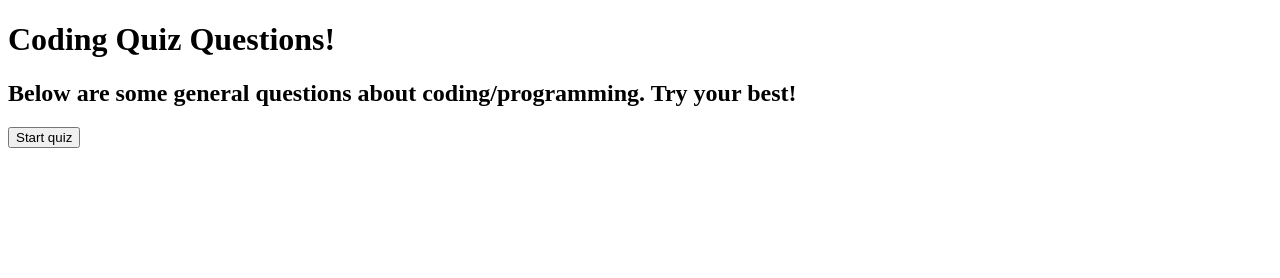
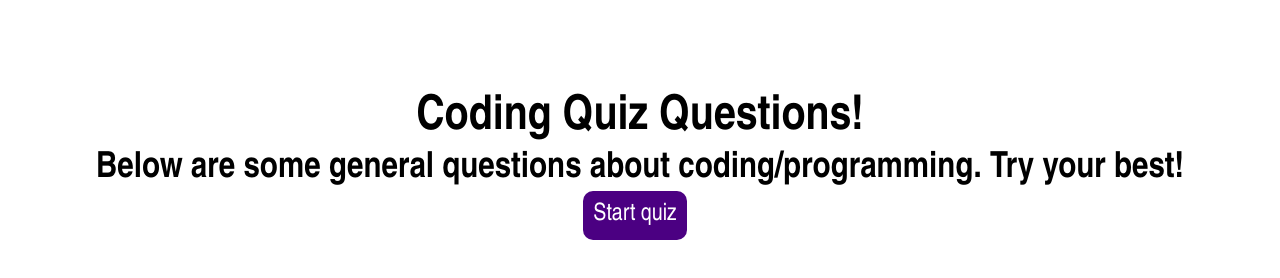
Before and after one commit to MikeStolley/coding-quiz-challenge, a plain HTML site: page index.html in a window 1280 px wide. Drawn offline with Linux system fonts and the light colour scheme.

Commit message:
adjusted javascript, updated some CSS elements, added HTML classes

```diff
--- a/assets/css/styles.css
+++ b/assets/css/styles.css
@@ -0,0 +1,44 @@
+* {
+    font-family: 'Arial Narrow', Arial, sans-serif;
+    box-sizing: border-box;
+    padding: 0;
+    margin: 0;
+}
+
+header {
+    display: flex;
+    flex-wrap: wrap;
+    justify-content: space-between;
+    padding: 25px;
+    text-align: center;
+    border: 10px;
+}
+
+
+.container  {
+    font-size: 24px;
+    font-weight: normal;
+    text-align: center;
+    border: 10px;
+}
+
+#start {
+    background-color:indigo;
+    color:white;
+    font-size: 24px;
+    padding: 10px;
+    border-radius: 10px;
+    margin: 0 10px 10px 0;
+    border: none;
+    list-style-position: inside;
+}
+
+#countdown {
+    justify-content: center;
+    display: flex;
+    flex-wrap: wrap;
+    padding: 10px;
+    text-align: center;
+    margin: 10px;
+    border: 0px;
+}
--- a/assets/js/script.js
+++ b/assets/js/script.js
@@ -10,7 +10,7 @@ var createOption = document.createElement("ul");
 var score = 0;
 var questionIndex = 0;
 
-
+//List of questions requiring input
 var questions = [
   {
     title: "Inside which HTML element do we put the JavaScript?",
@@ -25,7 +25,7 @@ var questions = [
   {
     title: "How would you call a function named myFunction?",
     choices: ["myFunction()", "call function myFunction()", "call myFunction()"],
-    answer: "C"
+    answer: "myFunction()"
   },
   {
     title: "How does a while loop start?",
@@ -39,6 +39,7 @@ var questions = [
   }
 ];
 
+//Event listener to begin the countdown, and start the timer
     startBtn.addEventListener("click", function() {
         countdown();
         startQuiz(questionIndex);
@@ -64,7 +65,7 @@ var questions = [
           optionList.addEventListener("click", (correctAnswer));
       })
   };
-
+//Function to fire an event that happens when the right or wrong answer is chosen
   function correctAnswer(event) {
     var element = event.target;
     console.log(element);
@@ -81,18 +82,18 @@ var questions = [
           alert("Incorrect. The right answer is: " + questions[questionIndex].answer);
       };
     };
-
+//score/quiz finished when index is greater than length.
     questionIndex ++;
     if (questionIndex >= questions.length) {
       quizDone();
-      createDiv.textContent = "Your score is: " + score;
+      createDiv.textContent = "The number of questions you answered correctly: " + score;
     } else {
       startQuiz(questionIndex);
       }
       gameEl.appendChild(createDiv);
   };
 
-
+//Function that stops the timer, and creates document elements to provide information to the user.
   function quizDone() {
     gameEl.innerHTML = "";
     stopCountdown();
@@ -149,22 +150,22 @@ var questions = [
           }
       });
   };
-
+//Function containing the time left if the quiz hasn't finished.
   function countdown() {
     timeInterval = setInterval(function() {
     if(timeLeft >= 1) {
       timerEl.textContent = "Time left:  " + timeLeft;
       timeLeft -= 1;
     };
+  //Call to the timeOver element whenever time has finished or the quiz is completed
   function displayMessage() {
     alert(timeOver);
   };
     }, 1000)
 };
 
-
   function stopCountdown() {
     clearInterval(timeInterval);
-    timerEl.textContent = "You're out of time, sorry!"
+    timerEl.textContent = "The Quiz is Finished!"
     console.log(timeInterval);
   };
--- a/index.html
+++ b/index.html
@@ -4,13 +4,13 @@
     <meta charset="UTF-8">
     <meta name="viewport" content="width=device-width, initial-scale=1.0">
     <title>Java Quiz</title>
-    <link rel="stylesheet" href="">
+    <link rel="stylesheet" href="./assets/css/styles.css">
 </head>
 
 <body>
-    <nav>
+    <header>
         <h2 id="countdown"></h2>
-    </nav>
+    </header>
 
     <main>
         <div class="container" id="game">
```
Also changed, not shown: 1 other file.
